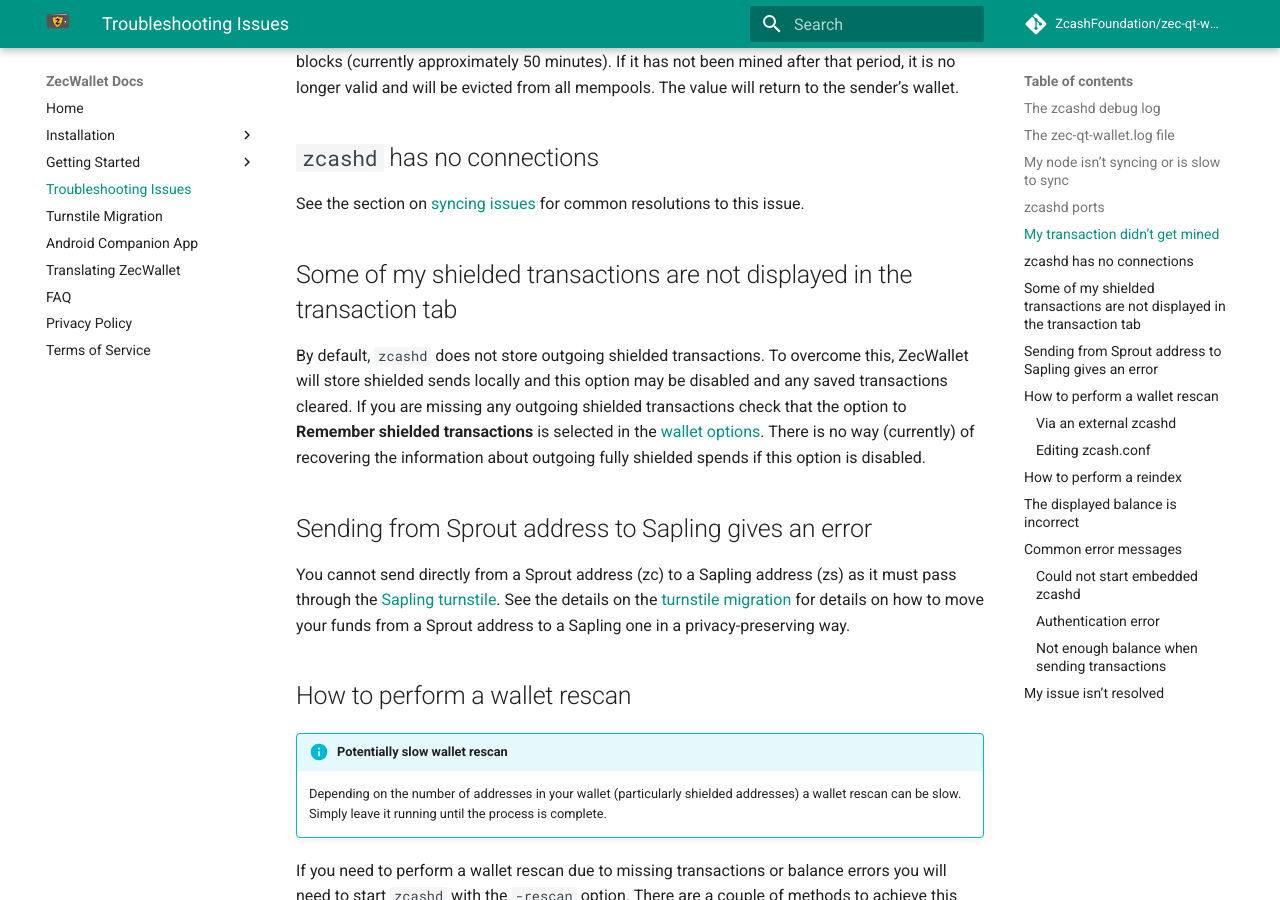
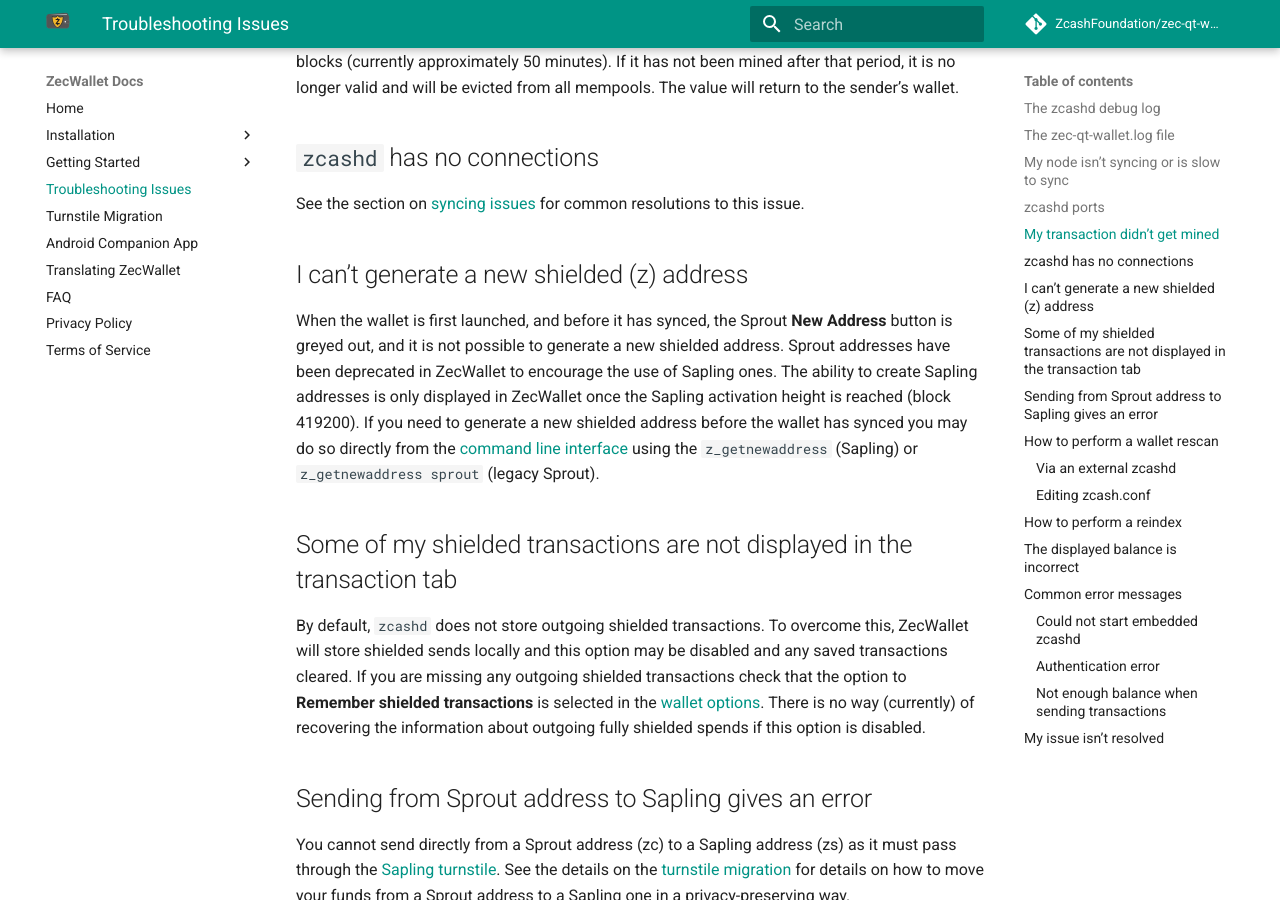
Before and after one commit to adityapk00/zqw-docs, an MkDocs documentation site: the page built from docs/troubleshooting.md, in a window 1280 px wide and 900 px high, scrolled down 1810 px. Built offline with MkDocs 1.6.1 and Material for MkDocs 9.7.7, drawn with Linux system fonts in a browser that asks for light colours; comment, search, counter and statistics services are not loaded.

Commit message:
Updating FAQ for disabled Sprout
Closes #18

```diff
--- a/docs/troubleshooting.md
+++ b/docs/troubleshooting.md
@@ -56,6 +56,10 @@
 ## `zcashd` has no connections
 
 See the section on [syncing issues](/troubleshooting/#my-node-isnt-syncing) for common resolutions to this issue.
+
+## I can't generate a new shielded (z) address
+
+When the wallet is first launched, and before it has synced, the Sprout **New Address** button is greyed out, and it is not possible to generate a new shielded address. Sprout addresses have been deprecated in ZecWallet to encourage the use of Sapling ones. The ability to create Sapling addresses is only displayed in ZecWallet once the Sapling activation height is reached (block 419200). If you need to generate a new shielded address before the wallet has synced you may do so directly from the [command line interface](/faq/#how-do-i-use-the-zcash-cli-command) using the `z_getnewaddress` (Sapling) or `z_getnewaddress sprout` (legacy Sprout).
 
 ## Some of my shielded transactions are not displayed in the transaction tab
 
```
Also changed, not shown: docs/faq.md (+1 -1 lines).
